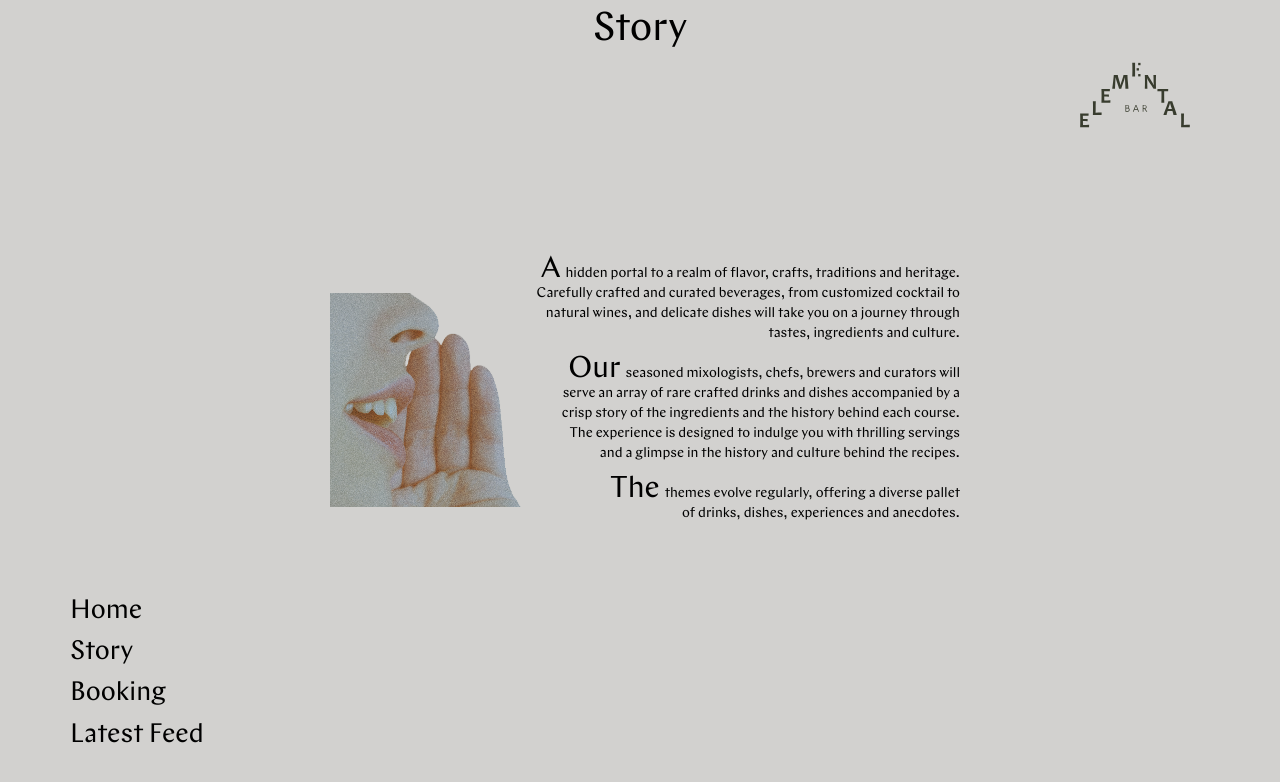
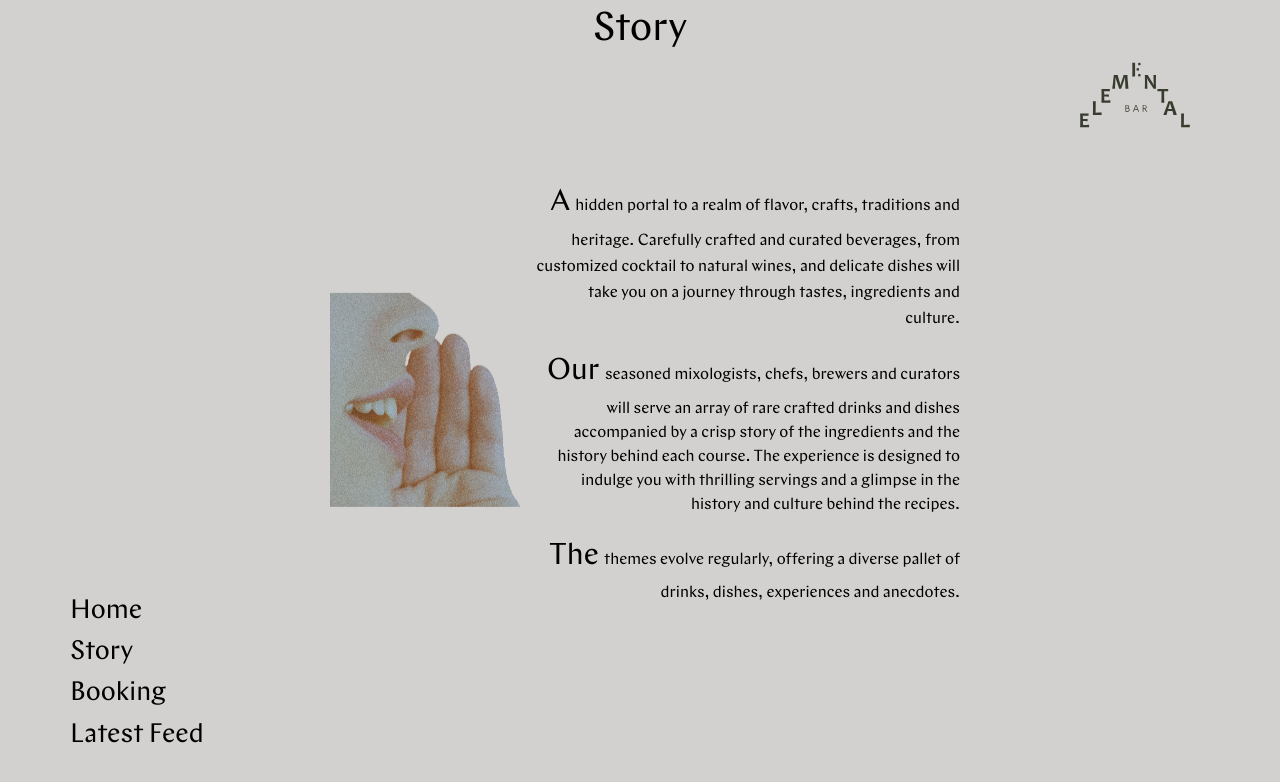
Before and after one commit to gunaindra/elementalbar, a Next.js app: page /story in a window 1280 px wide. Shown: the top 782 px of the page. Built offline with nearby package versions, Linux system fonts and the light colour scheme; no server answers.

Commit message:
fix : width screen feed

```diff
--- a/pages/feed.js
+++ b/pages/feed.js
@@ -7,7 +7,7 @@ import { InstagramGallery } from "instagram-gallery";
 
 export default function Feed() {
   return (
-    <div className="min-h-screen relative sm:px-0 w-screen md:px-250px ">
+    <div className="min-h-screen relative sm:px-0  md:px-250px ">
       <NextSeo
         title={siteData.siteName}
         description={siteData.description}
--- a/pages/story.js
+++ b/pages/story.js
@@ -45,7 +45,7 @@ export default function Story() {
             classNames={`story-text`}
           >
             <div className="story-text ">
-              <div className="flex justify-between items-center pb-4 md:hidden">
+              <div className="flex justify-between items-center pb-4 lg:hidden">
                 <div className="w-3/5 h-200px">
                   <img src="/assets/images/story-invitation.png" alt="story" />
                 </div>
@@ -61,7 +61,7 @@ export default function Story() {
                 </div>
               </div>
 
-              <div className="block md:hidden ">
+              <div className="block lg:hidden ">
                 <p className="text-sm pb-2 mb-5">
                   <span className="drop-cap">Our </span> seasoned mixologists,
                   chefs, brewers and curators will serve an array of rare
@@ -79,36 +79,37 @@ export default function Story() {
                 </p>
               </div>
 
-              <div className="hidden md:grid md:grid-cols-12 md:gap-1">
+              {/* Desktop View */}
+              <div className="hidden lg:grid lg:grid-cols-12 lg:gap-1">
                 <div className="col-span-4 flex justify-center items-center">
                   <img src="/assets/images/story-invitation.png" alt="story" />
                 </div>
                 <div className="col-span-8 text-end">
-                  <div className="text-sm pb-2">
-                    <p className="mb-2 text-sm">
+                  <div className="text-base pb-2 leading-relaxed">
+                    <p className="mb-2 text-base leading-relaxed">
                       <span className="drop-cap">A</span> hidden portal to a
-                      realm of flavor, crafts, traditions and heritage. <br />
+                      realm of flavor, crafts, traditions and heritage.
                       Carefully crafted and curated beverages, from customized
-                      cocktail to <br /> natural wines, and delicate dishes will
-                      take you on a journey through <br /> tastes, ingredients
+                      cocktail to natural wines, and delicate dishes will
+                      take you on a journey through tastes, ingredients
                       and culture.
                     </p>
                   </div>
 
-                  <p className="sm:mb-2 md:mb-2 sm:text-sm md:text-sm pb-2">
+                  <p className="sm:mb-2 lg:mb-2 sm:text-base lg:text-base pb-2 leading-relaxed">
                     <span className="drop-cap">Our</span> seasoned mixologists,
                     chefs, brewers and curators will serve an array of rare
-                    crafted drinks and dishes accompanied by a <br /> crisp
+                    crafted drinks and dishes accompanied by a crisp
                     story of the ingredients and the history behind each course.{" "}
-                    <br />
+
                     The experience is designed to indulge you with thrilling
-                    servings <br /> and a glimpse in the history and culture
+                    servings and a glimpse in the history and culture
                     behind the recipes.
                   </p>
 
-                  <p className="sm:mb-2 md:mb-2 sm:text-sm md:text-sm pb-2">
+                  <p className="sm:mb-2 lg:mb-2 sm:text-base lg:text-base pb-2 leading-relaxed">
                     <span className="drop-cap">The</span> themes evolve
-                    regularly, offering a diverse pallet <br /> of drinks,
+                    regularly, offering a diverse pallet of drinks,
                     dishes, experiences and anecdotes.
                   </p>
                 </div>
--- a/styles/globals.css
+++ b/styles/globals.css
@@ -56,6 +56,7 @@
 
 .drop-cap {
   font-size: 30px;
+  line-height: 1.625;
   padding-right: 2px;
 }
 
```
